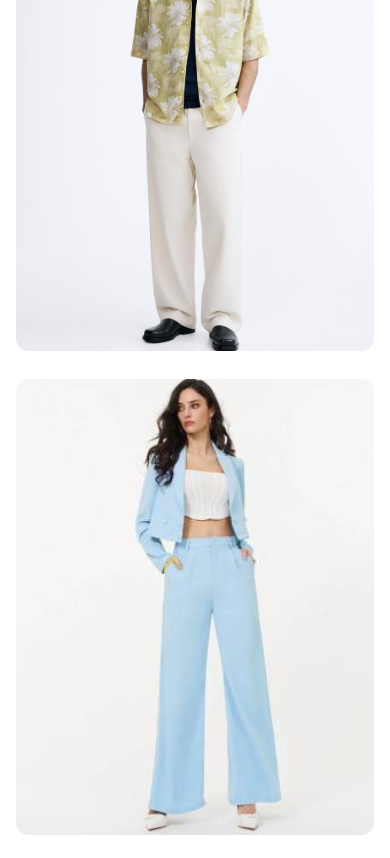
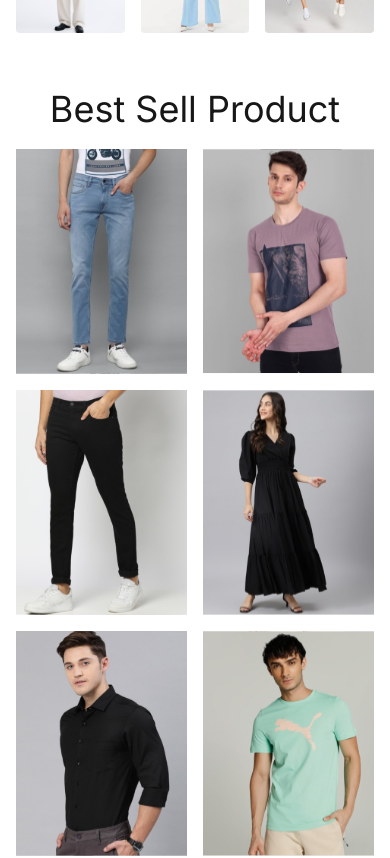
Before and after one commit to Rohit17112003/jifox, a Next.js app: page / in a window 390 px wide. Shown: the part 860-1718 px from the top of the page. Built offline with nearby package versions, Linux system fonts and the light colour scheme; a web font is replaced by a local one.

Commit message:
some currection in responsive

```diff
--- a/src/app/browsecategories/page.js
+++ b/src/app/browsecategories/page.js
@@ -46,7 +46,7 @@ const page = () => {
   ];
   const design = (
     <>
-      <div className="grid md:grid-cols-4 grid-cols-3 px-4 md:px-36 pt-10 md:gap-7 gap-5 items-center">
+      <div className="grid md:grid-cols-4 grid-cols-3 px-4 md:px-36 pt-10 md:gap-9.5 gap-5 items-center">
         <div className="col-span-1 flex flex-col gap-4 text-[0.9rem]">
           <h1 className="text-[1.85rem] font-semibold">Filters</h1>
         </div>
@@ -55,8 +55,8 @@ const page = () => {
         </div>
       </div>
 
-      <div className="grid md:grid-cols-4 grid-cols-3 px-4 md:px-36 md:gap-7 gap-5 pt-4 pb-8">
-        <div className="col-span-1 flex flex-col gap-4 text-[0.9rem]">
+      <div className="grid md:grid-cols-4 grid-cols-3 px-4 md:px-36 md:gap-9.5 gap-5 pt-4 pb-8 ">
+        <div className="col-span-1 flex flex-col gap-4 text-[0.9rem] ">
           <div className="flex justify-between items-center text-white bg-[#222222] md:px-4 px-2 py-2.5">
             <p>Sort By</p>
             <span>
@@ -88,7 +88,7 @@ const page = () => {
             </span>
           </div>
         </div>
-        <div className="md:col-span-3 col-span-2 grid md:grid-cols-3 grid-cols-2 md:gap-5 gap-3 py-1 md:py-0">
+        <div className="md:col-span-3 col-span-2 grid md:grid-cols-3 grid-cols-2 md:gap-5 gap-3">
           {productList.map((items) => (
             <div key={items.id || index}>
               <img src={items.image} alt="cart" className="w-full h-full" />
--- a/src/components/Home/BestSellproduct.jsx
+++ b/src/components/Home/BestSellproduct.jsx
@@ -87,7 +87,7 @@ const BestSellProduct = () => {
           </button>
         </div>
 
-        <div className="grid md:grid-cols-4 grid-cols-1 px-4 md:px-36 py-5 gap-7">
+        <div className="grid md:grid-cols-4 grid-cols-2 px-4 md:px-36 py-5 md:gap-7 gap-4">
           {productList.map((items) => (
             <div key={items.id || index}>
               <img src={items.image} alt="cart" className="w-full h-full" />
--- a/src/components/Home/Hero2.jsx
+++ b/src/components/Home/Hero2.jsx
@@ -16,7 +16,7 @@ const Hero2 = () => {
   const design = (
     <>
       <div>
-        <div className="grid md:grid-cols-3 grid-cols-1 px-4 md:px-36 py-14 gap-7">
+        <div className="grid md:grid-cols-3 grid-cols-3 px-4 md:px-36 py-14 md:gap-7 gap-4">
           {product.map((items) => (
             <div key={items.id || index}>
               <img src={items.img} alt="cart" className="w-full h-full" />
```
